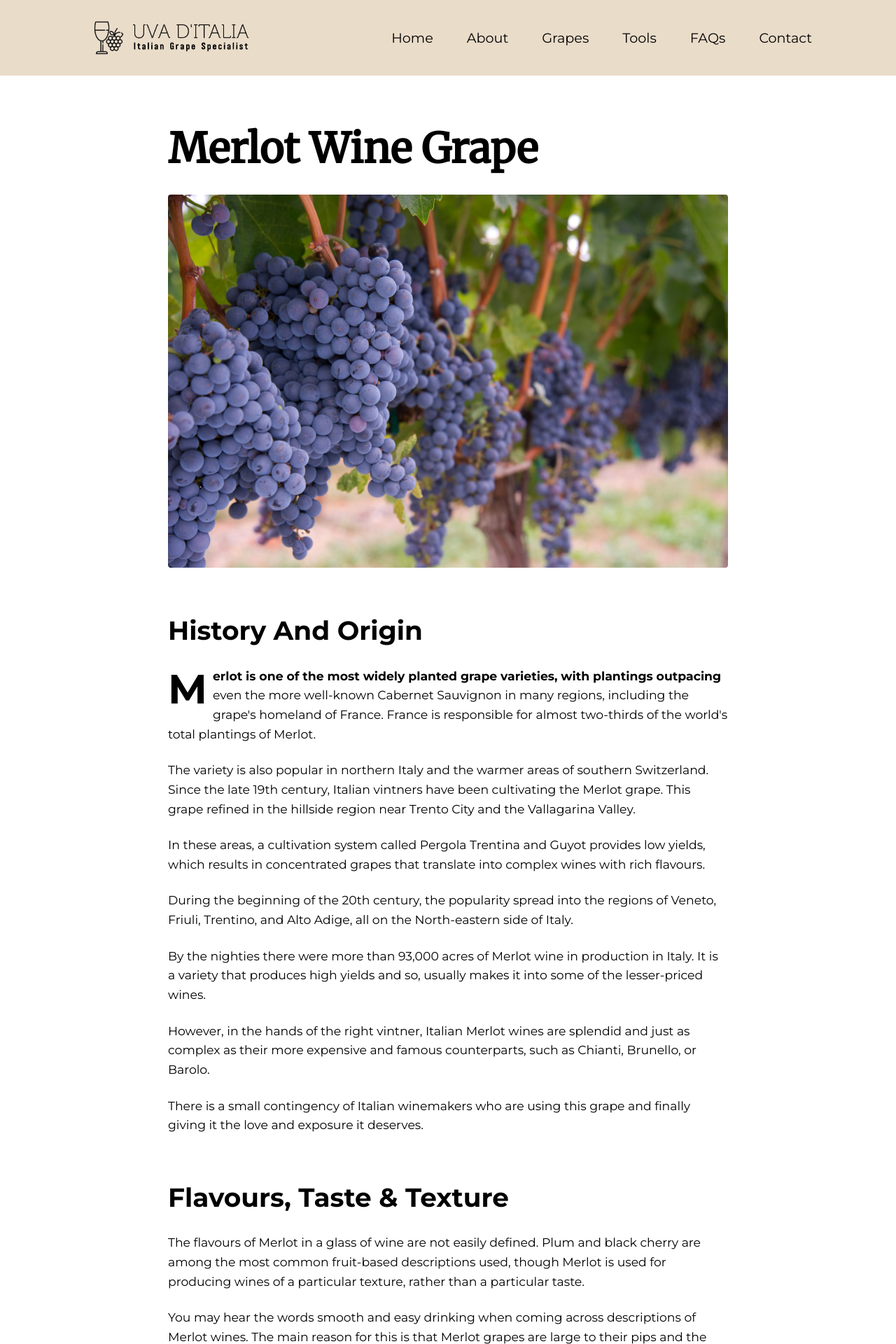
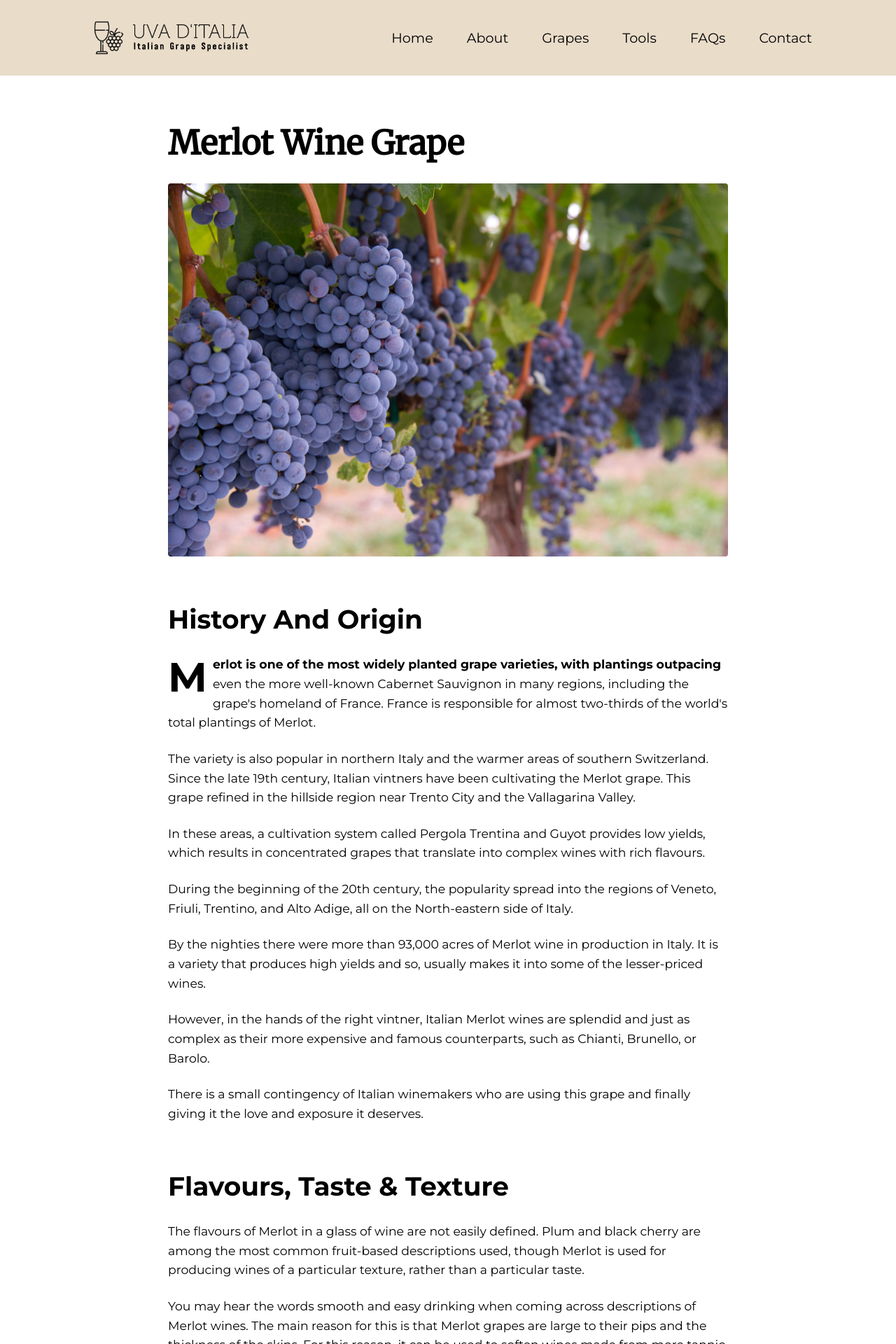
Before and after one commit to GG1982/vina-da-uva, a Jekyll site: the page built from pages/merlot-desc.html, in a window 1280 px wide. Shown: the top 1920 px of the page at 70% size. Built offline with Jekyll 4.4.1, drawn with Linux system fonts in a browser that asks for light colours.

Commit message:
decrease font size on h1 title blog

```diff
--- a/_sass/blog.scss
+++ b/_sass/blog.scss
@@ -16,7 +16,7 @@
 
 
 .blog__body h1 {
-    font-size: var(--step-4);
+    font-size: var(--step-3);
     text-transform: capitalize;
 }
 .blog__body h2 {
```
